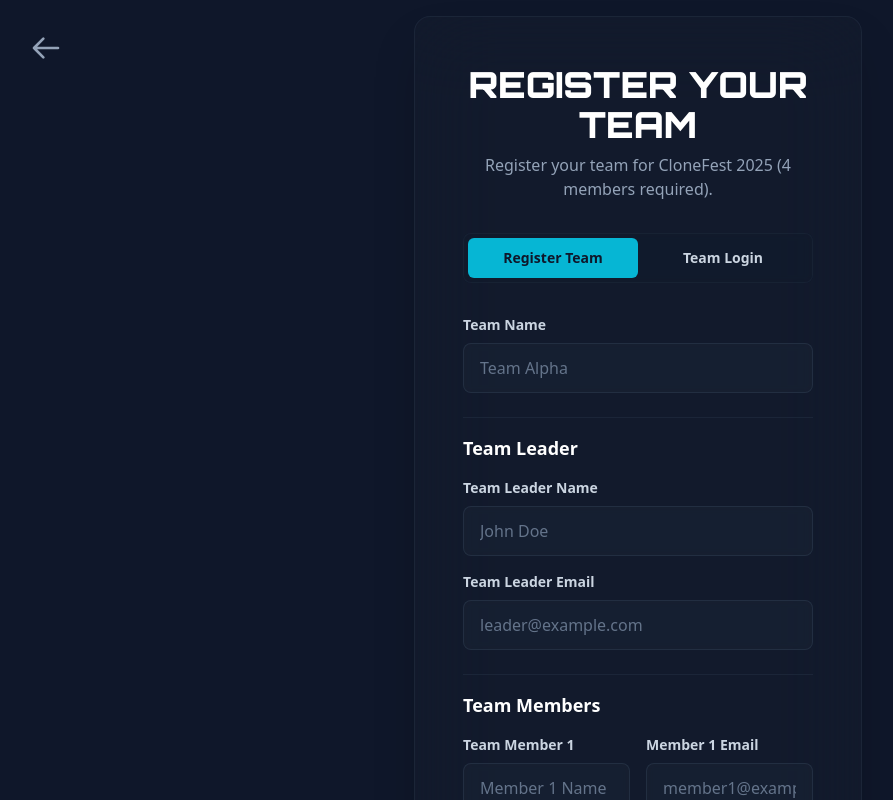
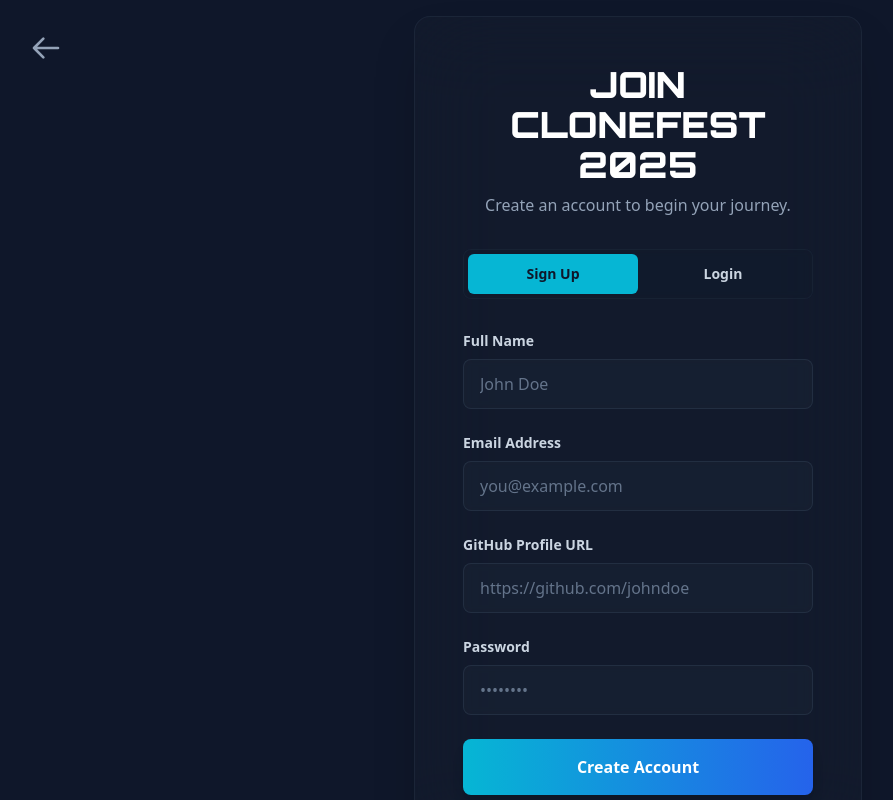
Before and after one commit to Lonecoder1109/CloneFest2025, a React (Vite) app: page / in a window 1280 px wide. Both pictures are taken after a click on the button "Register Now". Shown: the top 800 px of the page, without its empty margins (2-895 px from the left). Built offline with nearby package versions, Linux system fonts and the light colour scheme.

Commit message:
Revert "team Auth"
This reverts commit deddf4ce683c06ac528cfeb7000ca221804f5e6a.

```diff
--- a/components/Auth.tsx
+++ b/components/Auth.tsx
@@ -32,16 +32,10 @@ interface AuthProps {
 export const Auth: React.FC<AuthProps> = ({ onNavigateHome }) => {
   const [mode, setMode] = useState<"login" | "signup">("signup");
   const [formData, setFormData] = useState({
-    teamName: "",
-    teamLeader: "",
-    teamLeaderEmail: "",
-    teamMember1: "",
-    teamMember1Email: "",
-    teamMember2: "",
-    teamMember2Email: "",
-    teamMember3: "",
-    teamMember3Email: "",
-    teamPassword: "",
+    fullName: "",
+    email: "",
+    github: "",
+    password: "",
   });
 
   const handleInputChange = (e: React.ChangeEvent<HTMLInputElement>) => {
@@ -55,7 +49,7 @@ export const Auth: React.FC<AuthProps> = ({ onNavigateHome }) => {
     const payload =
       mode === "signup"
         ? formData
-        : { teamName: formData.teamName, teamPassword: formData.teamPassword };
+        : { email: formData.email, password: formData.password };
 
     try {
       const response = await fetch(`/api${endpoint}`, {
@@ -101,12 +95,12 @@ export const Auth: React.FC<AuthProps> = ({ onNavigateHome }) => {
         <div className="bg-slate-800/20 backdrop-blur-2xl border border-slate-700/30 rounded-2xl p-8 md:p-12 shadow-2xl hover:bg-slate-800/25 transition-all duration-300">
           <div className="mb-8 text-center">
             <h2 className="font-orbitron text-3xl md:text-4xl font-bold text-white uppercase">
-              {mode === "signup" ? "Register Your Team" : "Team Login"}
+              {mode === "signup" ? "Join CloneFest 2025" : "Welcome Back"}
             </h2>
             <p className="text-slate-400 mt-2">
               {mode === "signup"
-                ? "Register your team for CloneFest 2025 (4 members required)."
-                : "Login with your team credentials."}
+                ? "Create an account to begin your journey."
+                : "Login to access your details."}
             </p>
           </div>
 
@@ -119,7 +113,7 @@ export const Auth: React.FC<AuthProps> = ({ onNavigateHome }) => {
                   : "text-slate-300 hover:bg-slate-700/30"
               }`}
             >
-              Register Team
+              Sign Up
             </button>
             <button
               onClick={() => setMode("login")}
@@ -129,7 +123,7 @@ export const Auth: React.FC<AuthProps> = ({ onNavigateHome }) => {
                   : "text-slate-300 hover:bg-slate-700/30"
               }`}
             >
-              Team Login
+              Login
             </button>
           </div>
 
@@ -137,108 +131,38 @@ export const Auth: React.FC<AuthProps> = ({ onNavigateHome }) => {
             {mode === "signup" ? (
               <>
                 <FormInput
-                  id="teamName"
-                  name="teamName"
-                  type="text"
-                  placeholder="Team Alpha"
-                  label="Team Name"
-                  required
-                  onChange={handleInputChange}
-                />
-                <div className="border-t border-slate-700/30 pt-4">
-                  <h3 className="text-lg font-bold text-white mb-4">Team Leader</h3>
-                  <div className="space-y-4">
-                    <FormInput
-                      id="teamLeader"
-                      name="teamLeader"
+                  id="fullName"
+                  name="fullName"
                   type="text"
                   placeholder="John Doe"
-                      label="Team Leader Name"
+                  label="Full Name"
                   required
                   onChange={handleInputChange}
                 />
                 <FormInput
-                      id="teamLeaderEmail"
-                      name="teamLeaderEmail"
+                  id="email"
+                  name="email"
                   type="email"
-                      placeholder="leader@example.com"
-                      label="Team Leader Email"
-                      required
-                      onChange={handleInputChange}
-                    />
-                  </div>
-                </div>
-                <div className="border-t border-slate-700/30 pt-4">
-                  <h3 className="text-lg font-bold text-white mb-4">Team Members</h3>
-                  <div className="space-y-4">
-                    <div className="grid grid-cols-1 md:grid-cols-2 gap-4">
-                      <FormInput
-                        id="teamMember1"
-                        name="teamMember1"
-                        type="text"
-                        placeholder="Member 1 Name"
-                        label="Team Member 1"
+                  placeholder="you@example.com"
+                  label="Email Address"
                   required
                   onChange={handleInputChange}
                 />
                 <FormInput
-                        id="teamMember1Email"
-                        name="teamMember1Email"
-                        type="email"
-                        placeholder="member1@example.com"
-                        label="Member 1 Email"
-                        required
-                        onChange={handleInputChange}
-                      />
-                    </div>
-                    <div className="grid grid-cols-1 md:grid-cols-2 gap-4">
-                      <FormInput
-                        id="teamMember2"
-                        name="teamMember2"
-                        type="text"
-                        placeholder="Member 2 Name"
-                        label="Team Member 2"
+                  id="github"
+                  name="github"
+                  type="url"
+                  placeholder="https://github.com/johndoe"
+                  label="GitHub Profile URL"
                   required
                   onChange={handleInputChange}
                 />
                 <FormInput
-                        id="teamMember2Email"
-                        name="teamMember2Email"
-                        type="email"
-                        placeholder="member2@example.com"
-                        label="Member 2 Email"
-                        required
-                        onChange={handleInputChange}
-                      />
-                    </div>
-                    <div className="grid grid-cols-1 md:grid-cols-2 gap-4">
-                      <FormInput
-                        id="teamMember3"
-                        name="teamMember3"
-                        type="text"
-                        placeholder="Member 3 Name"
-                        label="Team Member 3"
-                        required
-                        onChange={handleInputChange}
-                      />
-                      <FormInput
-                        id="teamMember3Email"
-                        name="teamMember3Email"
-                        type="email"
-                        placeholder="member3@example.com"
-                        label="Member 3 Email"
-                        required
-                        onChange={handleInputChange}
-                      />
-                    </div>
-                  </div>
-                </div>
-                <FormInput
-                  id="teamPassword"
-                  name="teamPassword"
+                  id="password"
+                  name="password"
                   type="password"
                   placeholder="••••••••"
-                  label="Team Password"
+                  label="Password"
                   required
                   onChange={handleInputChange}
                 />
@@ -246,32 +170,32 @@ export const Auth: React.FC<AuthProps> = ({ onNavigateHome }) => {
                   type="submit"
                   className="w-full text-center block px-8 py-4 font-bold rounded-lg transition-all duration-300 bg-gradient-to-r from-cyan-500 to-blue-600 text-white shadow-lg hover:from-cyan-400 hover:to-blue-500 transform hover:scale-105"
                 >
-                  Register Team
+                  Create Account
                 </button>
               </>
             ) : (
               <>
                 <FormInput
-                  id="login-teamName"
-                  name="teamName"
-                  type="text"
-                  placeholder="Team Alpha"
-                  label="Team Name"
+                  id="login-email"
+                  name="email"
+                  type="email"
+                  placeholder="you@example.com"
+                  label="Email Address"
                   onChange={handleInputChange}
                 />
                 <FormInput
-                  id="login-teamPassword"
-                  name="teamPassword"
+                  id="login-password"
+                  name="password"
                   type="password"
                   placeholder="••••••••"
-                  label="Team Password"
+                  label="Password"
                   onChange={handleInputChange}
                 />
                 <button
                   type="submit"
                   className="w-full text-center block px-8 py-4 font-bold rounded-lg transition-all duration-300 bg-gradient-to-r from-cyan-500 to-blue-600 text-white shadow-lg hover:from-cyan-400 hover:to-blue-500 transform hover:scale-105"
                 >
-                  Team Login
+                  Login
                 </button>
                 <div className="text-center mt-4">
                   <button
```
Lines whose indentation alone changed are shown as unchanged.
